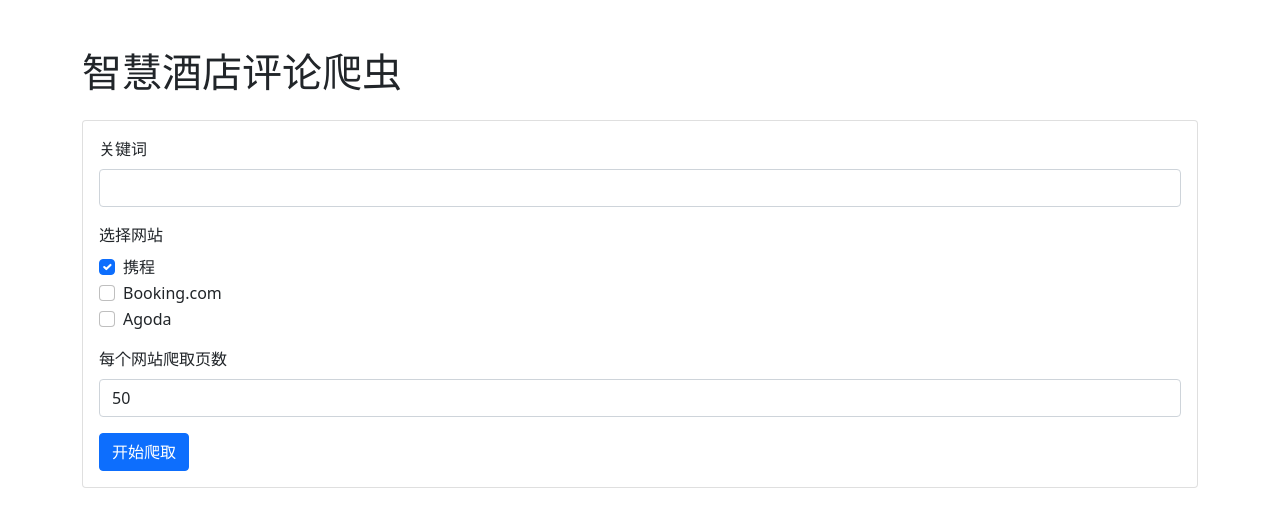
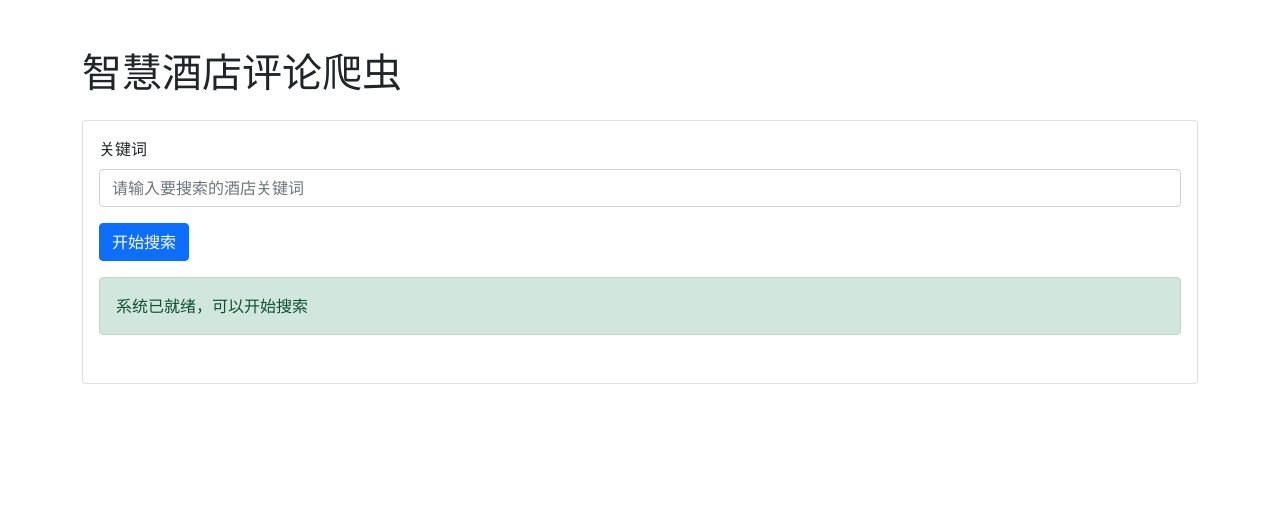
Before and after one commit to HotelEnglish/smart-hotel-comments, a Flask app: page / in a window 1280 px wide. Shown: the top 527 px of the page. Run offline with Flask 2, Linux system fonts and the light colour scheme.

Commit message:
Add files via upload

```diff
--- a/templates/index.html
+++ b/templates/index.html
@@ -4,157 +4,166 @@
     <title>智慧酒店评论爬虫</title>
     <link href="https://cdn.jsdelivr.net/npm/bootstrap@5.1.3/dist/css/bootstrap.min.css" rel="stylesheet">
     <style>
-        .progress {
-            margin: 20px 0;
+        .loading {
+            display: inline-block;
+            width: 1.5rem;
+            height: 1.5rem;
+            border: 0.2em solid currentColor;
+            border-right-color: transparent;
+            border-radius: 50%;
+            animation: spinner-border .75s linear infinite;
+            margin-right: 0.5rem;
+        }
+        .status-message {
+            margin-top: 1rem;
+            padding: 1rem;
+            border-radius: 0.25rem;
         }
         #results {
-            margin-top: 20px;
+            margin-top: 2rem;
         }
     </style>
 </head>
 <body>
     <div class="container mt-5">
         <h1>智慧酒店评论爬虫</h1>
-
         <div class="card mt-4">
             <div class="card-body">
                 <form id="scrapeForm">
                     <div class="mb-3">
                         <label class="form-label">关键词</label>
-                        <input type="text" class="form-control" id="keyword" required>
+                        <input type="text" class="form-control" id="keyword" required
+                               placeholder="请输入要搜索的酒店关键词">
                     </div>
+                    <button type="submit" class="btn btn-primary" id="submitBtn">
+                        开始搜索
+                    </button>
+                </form>
 
-                    <div class="mb-3">
-                        <label class="form-label">选择网站</label>
-                        <div class="form-check">
-                            <input class="form-check-input" type="checkbox" value="ctrip" id="ctrip" checked>
-                            <label class="form-check-label">携程</label>
-                        </div>
-                        <div class="form-check">
-                            <input class="form-check-input" type="checkbox" value="booking" id="booking">
-                            <label class="form-check-label">Booking.com</label>
-                        </div>
-                        <div class="form-check">
-                            <input class="form-check-input" type="checkbox" value="agoda" id="agoda">
-                            <label class="form-check-label">Agoda</label>
-                        </div>
-                    </div>
+                <!-- 状态显示区域 -->
+                <div id="status" class="status-message" style="display: none;"></div>
 
-                    <div class="mb-3">
-                        <label class="form-label">每个网站爬取页数</label>
-                        <input type="number" class="form-control" id="pages" value="50">
-                    </div>
-
-                    <button type="submit" class="btn btn-primary">开始爬取</button>
-                </form>
+                <!-- 结果显示区域 -->
+                <div id="results"></div>
             </div>
         </div>
-
-        <div id="status" style="display: none;">
-            <div class="progress">
-                <div class="progress-bar" role="progressbar" style="width: 0%"></div>
-            </div>
-            <p class="text-center" id="statusText"></p>
-        </div>
-
-        <div id="results"></div>
     </div>
 
-    <script src="https://code.jquery.com/jquery-3.6.0.min.js"></script>
     <script>
-        let isRunning = false;
+        const statusDiv = document.getElementById('status');
+        const resultsDiv = document.getElementById('results');
+        const submitBtn = document.getElementById('submitBtn');
+        const form = document.getElementById('scrapeForm');
 
-        $('#scrapeForm').on('submit', function(e) {
+        function showStatus(message, type = 'info') {
+            statusDiv.style.display = 'block';
+            statusDiv.className = `status-message alert alert-${type}`;
+            statusDiv.innerHTML = message;
+        }
+
+        function showLoading() {
+            submitBtn.disabled = true;
+            submitBtn.innerHTML = `
+                <span class="loading"></span>
+                正在搜索...
+            `;
+            showStatus(`
+                <div class="d-flex align-items-center">
+                    <span class="loading"></span>
+                    <span>正在搜索相关评论，请稍候...</span>
+                </div>
+            `, 'info');
+        }
+
+        function resetForm() {
+            submitBtn.disabled = false;
+            submitBtn.innerHTML = '开始搜索';
+        }
+
+        async function checkStatus() {
+            try {
+                const response = await fetch('/api/test');
+                const data = await response.json();
+                return data.status === 'success';
+            } catch (error) {
+                console.error('Status check failed:', error);
+                return false;
+            }
+        }
+
+        form.onsubmit = async (e) => {
             e.preventDefault();
+            const keyword = document.getElementById('keyword').value.trim();
 
-            if (isRunning) {
-                alert('爬虫正在运行中');
+            if (!keyword) {
+                showStatus('请输入搜索关键词', 'warning');
                 return;
             }
 
-            const sites = [];
-            $('input[type=checkbox]:checked').each(function() {
-                sites.push($(this).val());
-            });
+            showLoading();
+            resultsDiv.innerHTML = '';
 
-            if (sites.length === 0) {
-                alert('请至少选择一个网站');
-                return;
-            }
-
-            const data = {
-                keyword: $('#keyword').val(),
-                sites: sites,
-                pages_per_site: parseInt($('#pages').val())
-            };
-
-            $.ajax({
-                url: '/start_scraping',
-                method: 'POST',
-                contentType: 'application/json',
-                data: JSON.stringify(data),
-                success: function(response) {
-                    if (response.error) {
-                        alert(response.error);
-                    } else {
-                        isRunning = true;
-                        $('#status').show();
-                        updateStatus();
-                    }
-                }
-            });
-        });
-
-        function updateStatus() {
-            $.get('/status', function(data) {
-                $('.progress-bar').css('width', data.progress + '%');
-
-                let statusText = `正在爬取: ${data.current_site}<br>`;
-                statusText += `已获取评论数: ${data.total_reviews}`;
-
-                if (data.error) {
-                    statusText += `<br>错误: ${data.error}`;
+            try {
+                // 首先检查API是否可用
+                const isAvailable = await checkStatus();
+                if (!isAvailable) {
+                    throw new Error('服务暂时不可用，请稍后再试');
                 }
 
-                $('#statusText').html(statusText);
+                // 发送搜索请求
+                const response = await fetch('/start_scraping', {
+                    method: 'POST',
+                    headers: {
+                        'Content-Type': 'application/json',
+                    },
+                    body: JSON.stringify({ keyword })
+                });
 
-                if (data.is_running) {
-                    setTimeout(updateStatus, 1000);
+                const data = await response.json();
+
+                if (response.ok) {
+                    showStatus(`搜索请求已接收：${data.message}`, 'success');
+
+                    // 如果有搜索结果
+                    if (data.data && data.data.keyword) {
+                        resultsDiv.innerHTML = `
+                            <div class="mt-3">
+                                <h4>搜索结果</h4>
+                                <p>关键词: ${data.data.keyword}</p>
+                                <p>正在处理中，请稍候...</p>
+                            </div>
+                        `;
+                    }
                 } else {
-                    isRunning = false;
-                    getResults();
+                    showStatus(`搜索失败：${data.error}`, 'danger');
                 }
-            });
-        }
+            } catch (error) {
+                showStatus(`
+                    发生错误：${error.message}<br>
+                    可能的原因：<br>
+                    1. 网络连接不稳定<br>
+                    2. 服务器暂时不可用<br>
+                    3. 请求超时<br>
+                    请稍后重试
+                `, 'danger');
+            } finally {
+                resetForm();
+            }
+        };
 
-        function getResults() {
-            $.get('/results', function(data) {
-                let html = '<h3>爬取结果</h3>';
-
-                for (let site in data) {
-                    html += `<h4>${site}</h4>`;
-                    html += `<p>获取到 ${data[site].length} 条评论</p>`;
-
-                    if (data[site].length > 0) {
-                        html += '<table class="table">';
-                        html += '<thead><tr><th>酒店名称</th><th>评论内容</th><th>日期</th></tr></thead>';
-                        html += '<tbody>';
-
-                        data[site].forEach(review => {
-                            html += `<tr>
-                                <td>${review.hotel_name}</td>
-                                <td>${review.content}</td>
-                                <td>${review.date}</td>
-                            </tr>`;
-                        });
-
-                        html += '</tbody></table>';
-                    }
+        // 页面加载时检查服务状态
+        window.onload = async () => {
+            try {
+                const isAvailable = await checkStatus();
+                if (isAvailable) {
+                    showStatus('系统已就绪，可以开始搜索', 'success');
+                } else {
+                    showStatus('系统正在初始化，请稍候...', 'warning');
                 }
-
-                $('#results').html(html);
-            });
-        }
+            } catch (error) {
+                showStatus('无法连接到服务器，请刷新页面重试', 'danger');
+            }
+        };
     </script>
 </body>
 </html>
```
